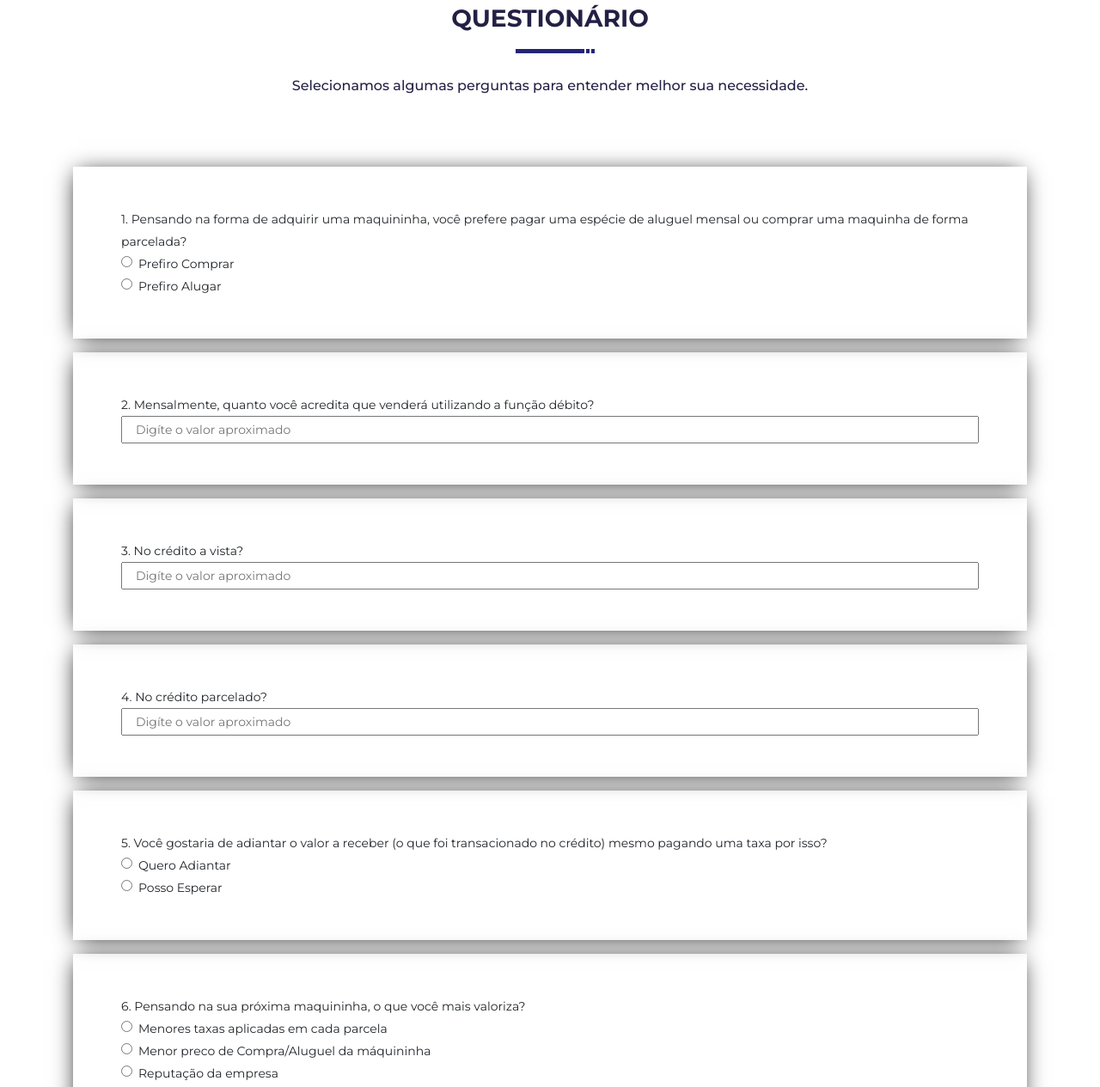
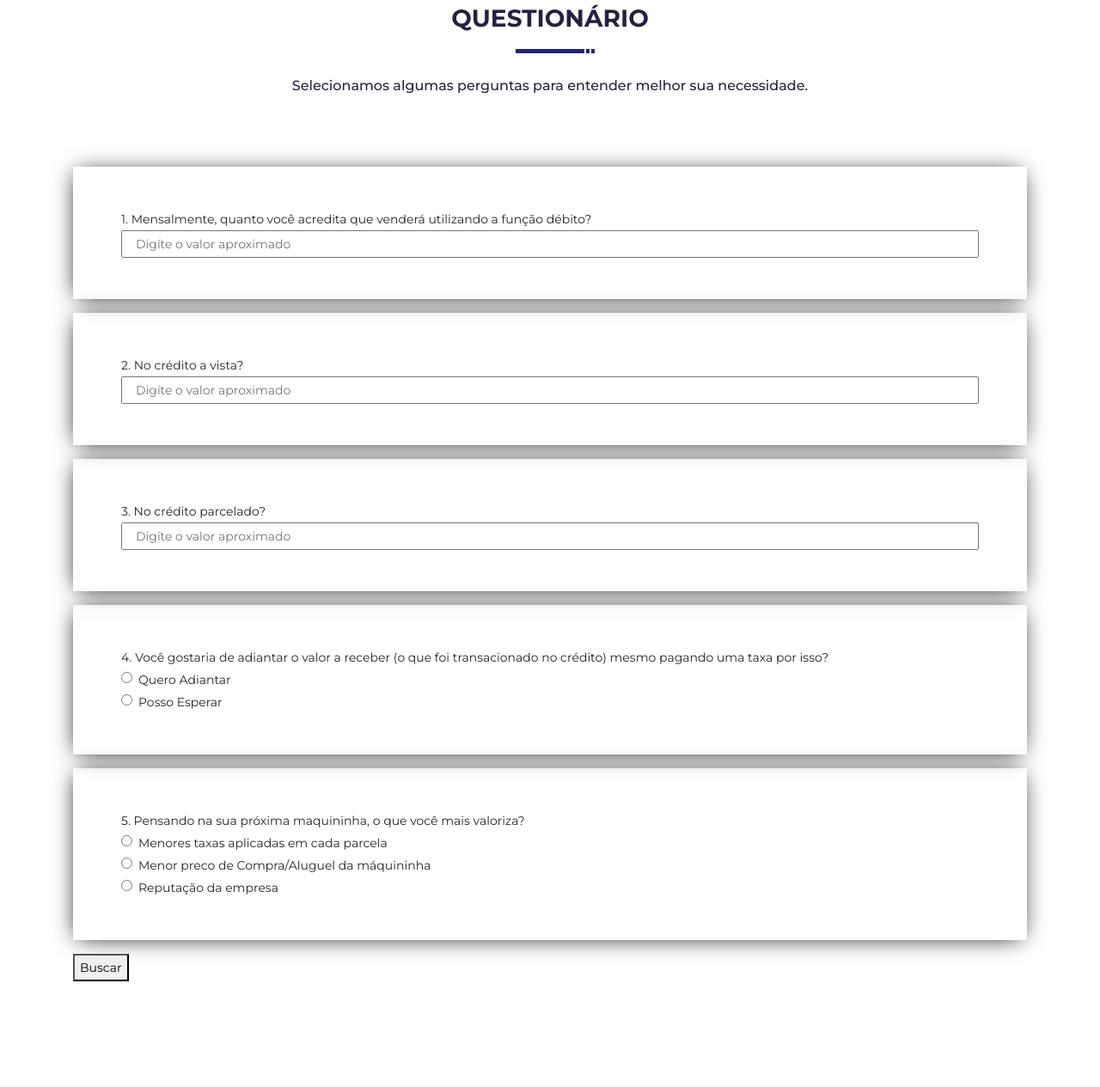
Before and after one commit to filhodomauro/maquininha-ideal, a plain HTML site: page index.html in a window 1280 px wide. Shown: the part 917-2182 px from the top of the page at 86% size. Drawn offline with Linux system fonts and the light colour scheme.

Commit message:
remove question

```diff
--- a/index.html
+++ b/index.html
@@ -114,36 +114,21 @@
                         <div class="col-sm-12">
                                 <form>
                                     <div class="form-group shadow">
-                                        <label for="buy_rent">1. Pensando na forma de adquirir uma maquininha, você prefere pagar uma espécie de aluguel mensal ou comprar uma maquinha de forma parcelada?</label>
-                                        <div class="form-check">
-                                            <input class="form-check-input" type="radio" name="buy_rent" id="buy" value="buy">
-                                            <label class="form-check-label" for="buy">
-                                                Prefiro Comprar
-                                            </label>
-                                        </div>
-                                        <div class="form-check">
-                                            <input class="form-check-input" type="radio" name="buy_rent" id="rent" value="rent">
-                                            <label class="form-check-label" for="rent">
-                                                Prefiro Alugar
-                                            </label>
-                                        </div>
-                                    </div>
-                                    <div class="form-group shadow">
-                                        <label for="debit_value">2. Mensalmente, quanto você acredita que venderá utilizando a função débito?</label>
+                                        <label for="debit_value">1. Mensalmente, quanto você acredita que venderá utilizando a função débito?</label>
                                         <div class="form-input">
                                                 <input type="number" class="col-sm-12" id="debit_value" placeholder="Digíte o valor aproximado" min="0" max="999999999"/>
                                         </div>
                                     </div>
                                     <div class="form-group shadow">
-                                        <label for="credit_value">3. No crédito a vista?</label>
+                                        <label for="credit_value">2. No crédito a vista?</label>
                                         <input type="number" class="col-sm-12" id="credit_value" placeholder="Digíte o valor aproximado" min="0" max="999999999"/>
                                     </div>
                                     <div class="form-group shadow">
-                                        <label for="installment_credit_value">4. No crédito parcelado?</label>
+                                        <label for="installment_credit_value">3. No crédito parcelado?</label>
                                         <input type="number" class="col-sm-12" id="installment_credit_value" placeholder="Digíte o valor aproximado" min="0" max="999999999"/>
                                     </div>
                                     <div class="form-group shadow">
-                                        <label for="buy_rent">5. Você gostaria de adiantar o valor a receber (o que foi transacionado no crédito) mesmo pagando uma taxa por isso?</label>
+                                        <label for="buy_rent">4. Você gostaria de adiantar o valor a receber (o que foi transacionado no crédito) mesmo pagando uma taxa por isso?</label>
                                         <div class="form-check">
                                             <input class="form-check-input" type="radio" name="receipt_of_credit" id="antecipate_receipt_of_credit" value="antecipate_receipt">
                                             <label class="form-check-label" for="antecipate_receipt_of_credit">
@@ -158,7 +143,7 @@
                                         </div>
                                     </div>
                                     <div class="form-group shadow">
-                                        <label for="buy_rent">6. Pensando na sua próxima maquininha, o que você mais valoriza?</label>
+                                        <label for="buy_rent">5. Pensando na sua próxima maquininha, o que você mais valoriza?</label>
                                         <div class="form-check">
                                             <input class="form-check-input" type="radio" name="receipt_of_credit" id="antecipate_receipt_of_credit" value="antecipate_receipt">
                                             <label class="form-check-label" for="antecipate_receipt_of_credit">
```
